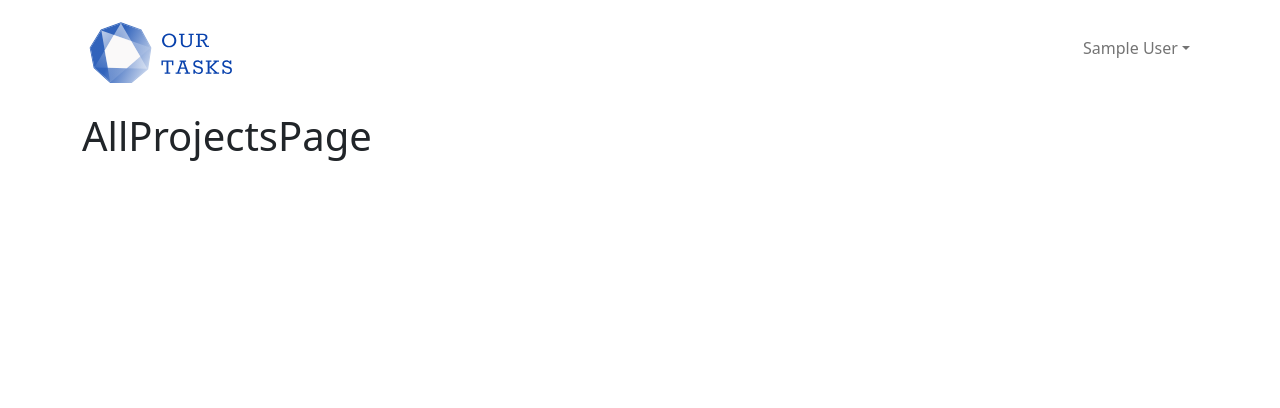
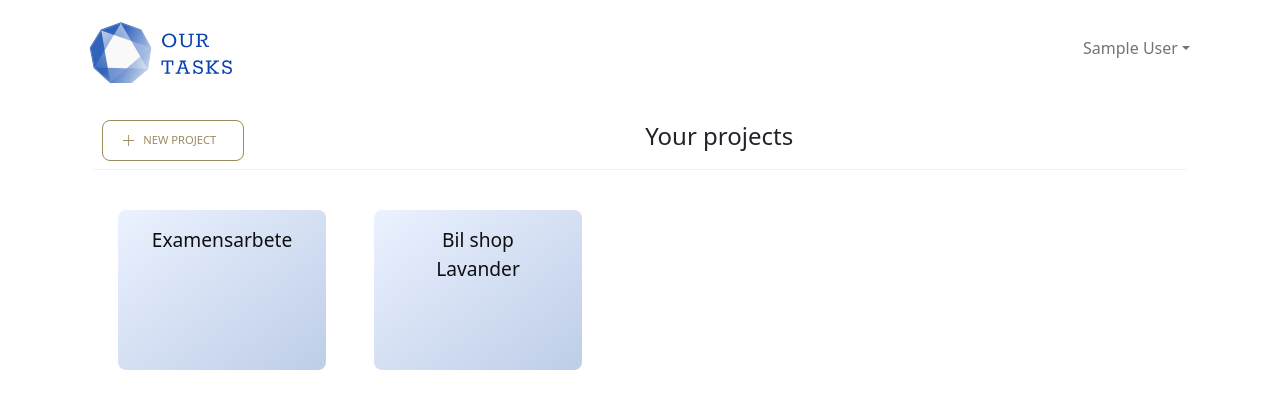
Before and after one commit to Sagva/our-tasks, a React (Create React App) app: page /projects in a window 1280 px wide. Shown: the top 408 px of the page. Built offline with nearby package versions, Linux system fonts and the light colour scheme; no server answers; sample sign-in values are in the browser's storage.

Commit message:
Added styling for AllProjects Page

```diff
--- a/src/App.js
+++ b/src/App.js
@@ -8,7 +8,7 @@ import SignupPage from "./pages/Authentication/SignupPage";
 import ForgotPasswordPage from "./pages/Authentication/ForgotPasswordPage";
 import LogoutPage from "./pages/Authentication/LogoutPage";
 import Navbar from "./components/Navbar";
-import AllProjectsPage from "./pages/AllProjectsPage";
+import AllProjectsPage from "./pages/AllProjects/AllProjectsPage";
 import RequireAuth from "./components/RequireAuth";
 
 function App() {
--- /dev/null
+++ b/src/components/ProjectCard/ProjectCard.jsx
@@ -0,0 +1,11 @@
+import React from "react";
+import * as S from "./style";
+
+const ProjectCard = ({ project }) => {
+  const handleClick = (project) => {
+    console.log(`the project was clicked`, project.name);
+  };
+  return <S.Card onClick={() => handleClick(project)}>{project.name}</S.Card>;
+};
+
+export default ProjectCard;
--- /dev/null
+++ b/src/components/ProjectCard/style.js
@@ -0,0 +1,28 @@
+import styled from "styled-components";
+import colors from "../../theme/colors.json";
+
+export const Card = styled.div`
+  font-size: 1.2rem;
+  color: ${colors.background.onColor};
+  width: 13rem;
+  height: 10rem;
+  border-radius: 0.5rem;
+  padding: 1rem 1.5rem;
+  margin: 1rem 1.5rem;
+  text-align: center;
+  background-image: linear-gradient(
+    to right bottom,
+    ${colors.background.color},
+    ${colors.primary_variant.color}
+  );
+  transition: all 0.2s;
+
+  &:hover {
+    background-image: linear-gradient(
+      to right bottom,
+      ${colors.primary_variant.color},
+      ${colors.primary_variant.color}
+    );
+    cursor: pointer;
+  }
+`;
--- /dev/null
+++ b/src/pages/AllProjects/AllProjectsPage.jsx
@@ -0,0 +1,34 @@
+import React, { useEffect } from "react";
+import * as S from "./style";
+import plus from "../../assets/svg/plus.svg";
+import { Container } from "react-bootstrap";
+import ProjectCard from "../../components/ProjectCard/ProjectCard";
+
+const AllProjectsPage = () => {
+  const projects = [{ name: "Examensarbete" }, { name: "Bil shop Lavander" }];
+  return (
+    <Container>
+      <S.ProjectsHeader>
+        <S.ButtonOutline>
+          <div className="d-flex">
+            <img src={plus} alt="add project" />
+            <span className="mx-2"> New project</span>
+          </div>
+        </S.ButtonOutline>
+        <div style={{ margin: "0 auto" }}>
+          <S.Heading>Your projects</S.Heading>
+        </div>
+      </S.ProjectsHeader>
+      <div className="d-flex flex-column flex-md-row mt-4">
+        {projects &&
+          projects.map((project) => {
+            return <ProjectCard project={project} key={project.name} />;
+          })}
+
+        {!projects && <p>You don't have any projects for the moment</p>}
+      </div>
+    </Container>
+  );
+};
+
+export default AllProjectsPage;
--- /dev/null
+++ b/src/pages/AllProjects/style.js
@@ -0,0 +1,45 @@
+import styled from "styled-components";
+import colors from "../../theme/colors.json";
+
+export const Button = styled.button`
+  text-transform: uppercase;
+  padding: 0.7rem 1.2rem;
+  display: inline-block;
+  border-radius: 0.5rem;
+  font-size: 0.7rem;
+  border: 1px solid transparent;
+  cursor: pointer;
+  transition: all 0.2s;
+  margin: 0.5rem;
+  min-width: 6.5rem;
+`;
+
+export const ButtonOutline = styled(Button)`
+  border: 1px solid ${colors.accent.color};
+  color: ${colors.accent.color};
+  background-color: ${colors.accent.onColor};
+
+  &:hover {
+    background-color: ${colors.accent.color};
+    color: ${colors.accent.onColor};
+    border-color: ${colors.accent_dark.color};
+  }
+`;
+
+export const ProjectsHeader = styled.div`
+  display: flex;
+  flex-direction: column-reverse;
+  align-items: center;
+  border-bottom: 1px solid ${colors.background.color};
+
+  @media (min-width: 500px) {
+    flex-direction: row;
+    justify-content: space-between;
+  }
+`;
+export const Heading = styled.h1`
+  font-size: 1.5rem;
+  @media (min-width: 500px) {
+    flex-grow: 1;
+  }
+`;
--- a/src/pages/AllProjectsPage.jsx
+++ /dev/null
@@ -1,11 +0,0 @@
-import React from "react";
-
-const AllProjectsPage = () => {
-  return (
-    <div>
-      <h1>AllProjectsPage</h1>
-    </div>
-  );
-};
-
-export default AllProjectsPage;
```
Also changed, not shown: src/contexts/ProjectContext.jsx (added, +20 -0 lines), src/assets/svg/plus.svg (added).
